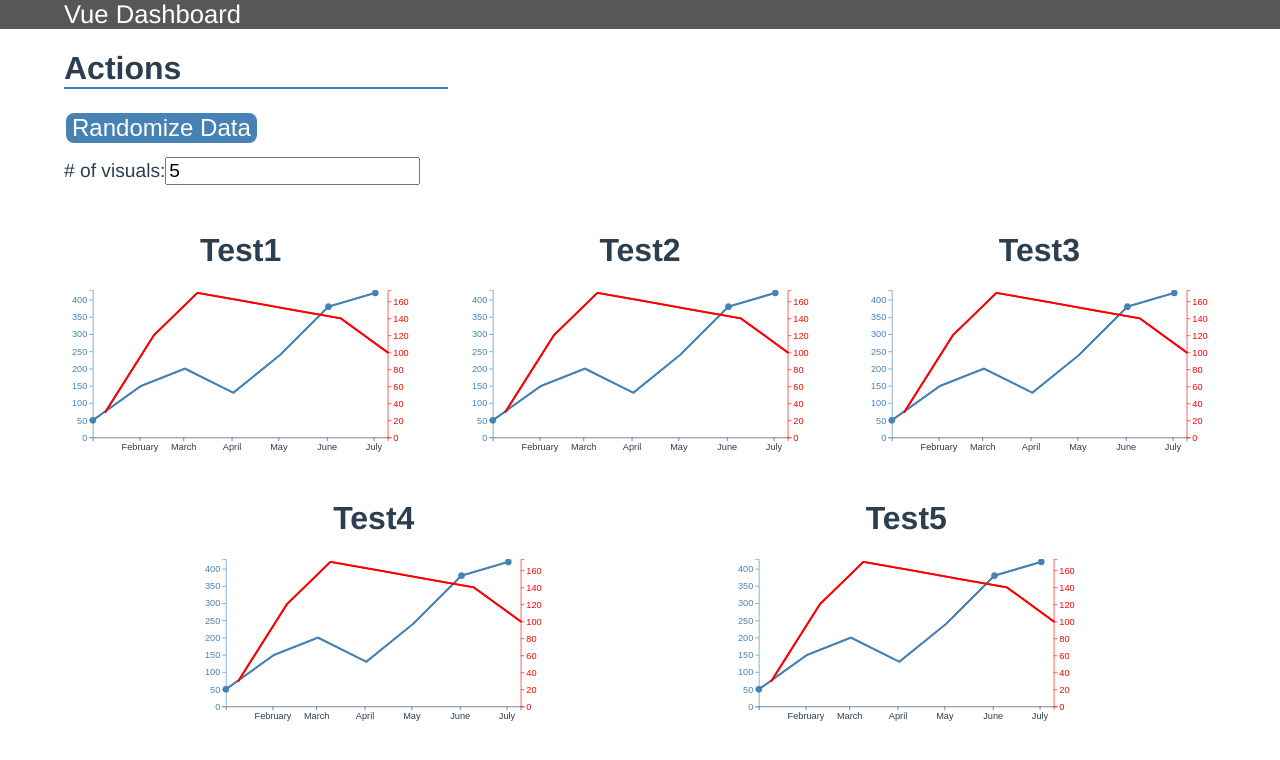
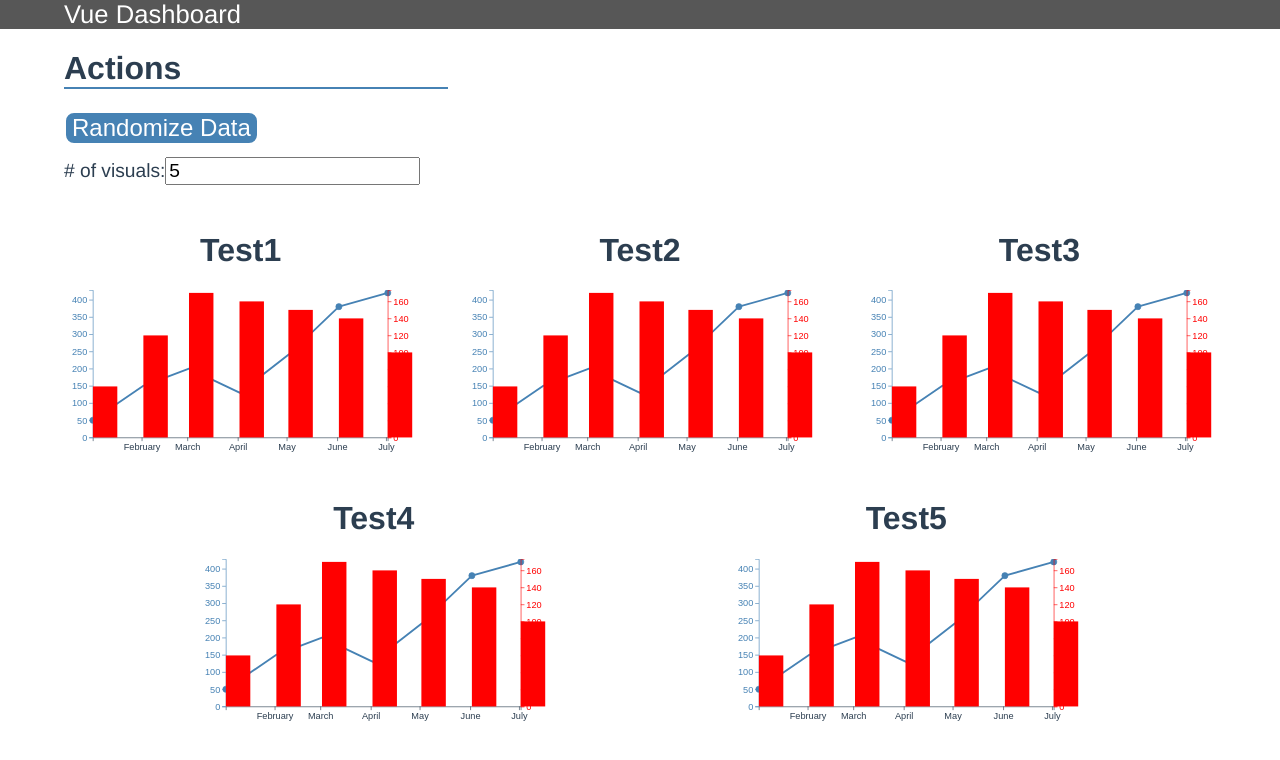
Before and after one commit to couchds/vue-linegraph, a Vue app: page / in a window 1280 px wide. Shown: the top 760 px of the page. Built offline with nearby package versions, Linux system fonts and the light colour scheme.

Commit message:
add drawBarGraph method

```diff
--- a/src/components/LineGraph.vue
+++ b/src/components/LineGraph.vue
@@ -68,7 +68,7 @@ export default {
                     animateDrawDuration: null,
                     color: 'red',
                     criticalValues: null,
-                    isBar: false,
+                    isBar: true,
                     name: 'Test Data 2',
                     referenceRange: [40, 140],
                     timespanValue: 720,
@@ -76,31 +76,31 @@ export default {
                     yAxis: 1,
                     measurements: [
                         {
-                            datetime: '2015-01-10',
-                            value: 30
+                            datetime: '2015-01-02',
+                            value: 60
                         },
                         {
-                            datetime: '2015-02-10',
+                            datetime: '2015-02-02',
                             value: 120
                         },
                         {
-                            datetime: '2015-03-10',
+                            datetime: '2015-03-02',
                             value: 170
                         },
                         {
-                            datetime: '2015-04-10',
+                            datetime: '2015-04-02',
                             value: 160
                         },
                         {
-                            datetime: '2015-05-10',
+                            datetime: '2015-05-02',
                             value: 150
                         },
                         {
-                            datetime: '2015-06-10',
+                            datetime: '2015-06-02',
                             value: 140
                         },
                         {
-                            datetime: '2015-07-10',
+                            datetime: '2015-07-02',
                             value: 100
                         }
                     ]
@@ -221,7 +221,7 @@ export default {
          */
         calculateBarWidth: function () {
             const DTStop = new Date(this.minDatetime);
-            DTStop.setHours(DTStop.getHours() + 5);
+            DTStop.setHours(DTStop.getHours() + (24*15));
             return this.xScale(DTStop);
         },
         /**
@@ -247,16 +247,27 @@ export default {
                 } else {
                     this.drawBars(Y[i]);
                 }
-                this.drawLine(Y[i]);
                 if (Y[i]['criticalValues']) this.drawCriticalValues(Y[i]);
             }
         },
         drawBars: function (series) {
-            console.log(series);
             var barWidth = this.calculateBarWidth();
-            console.log(barWidth);
-            //this.chart.selectAll(".bar")
-            //    .data()
+            console.log(barWidth)
+            let self = this;
+            let yScale = this.getYScale(series.yAxis);
+            var parse = d3.timeParse(this.datetimeFormat);
+            console.log(series.measurements)
+            this.chart.selectAll(".bar")
+                .data(series.measurements)
+                .enter()
+                .append("rect")
+                    .attr("class", "bar")
+                    .attr("fill", function () { return series.color; })
+                    .attr("x", function(d) { return self.xScale(parse(d.datetime)); })
+                    .attr("y", function(d) { return yScale(d.value); })
+                    .attr("width", barWidth)
+                    .attr("height", function(d) {
+                        return self.adjustedHeight - yScale(d.value); });
 
         },
         /**
```
